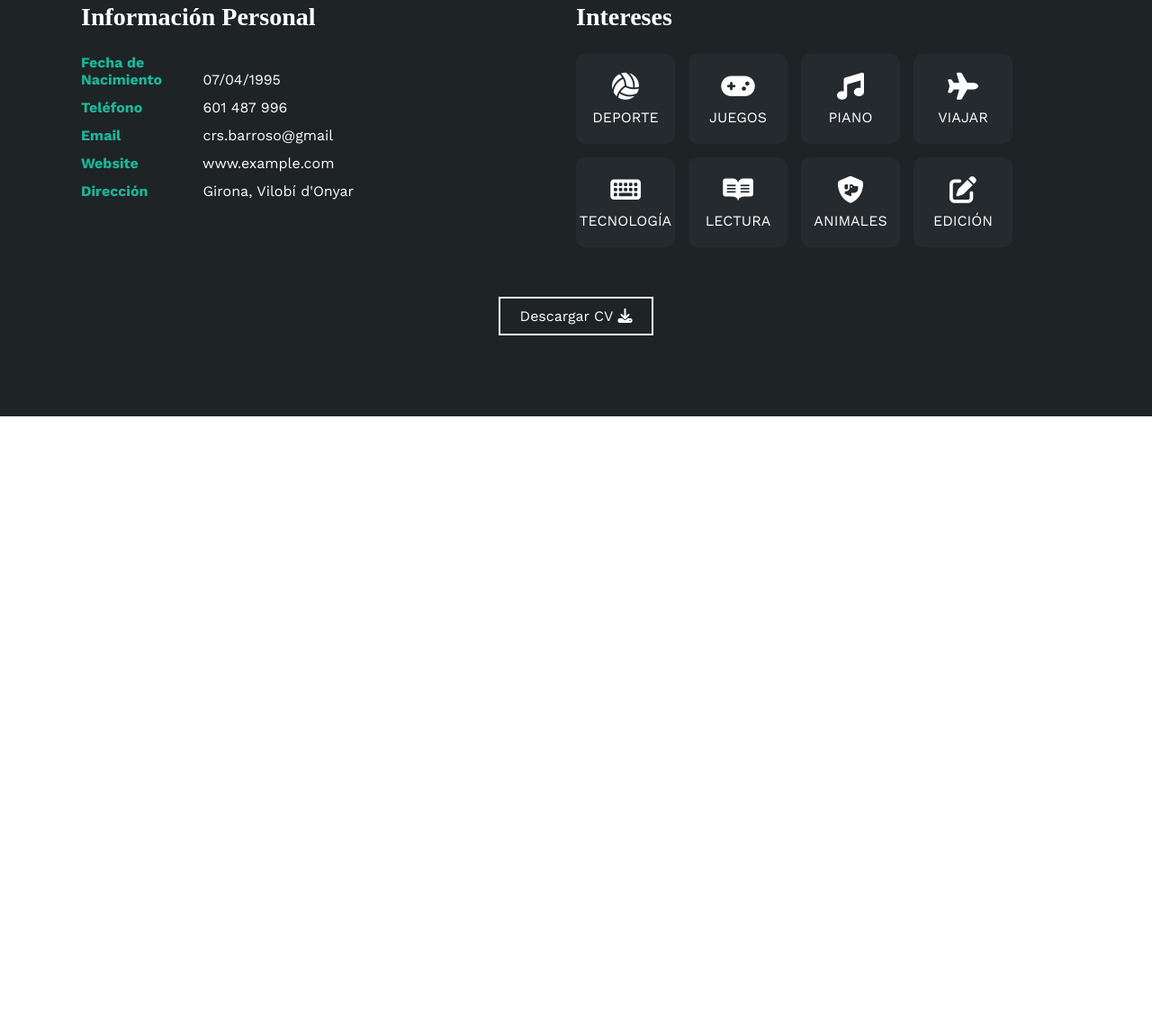
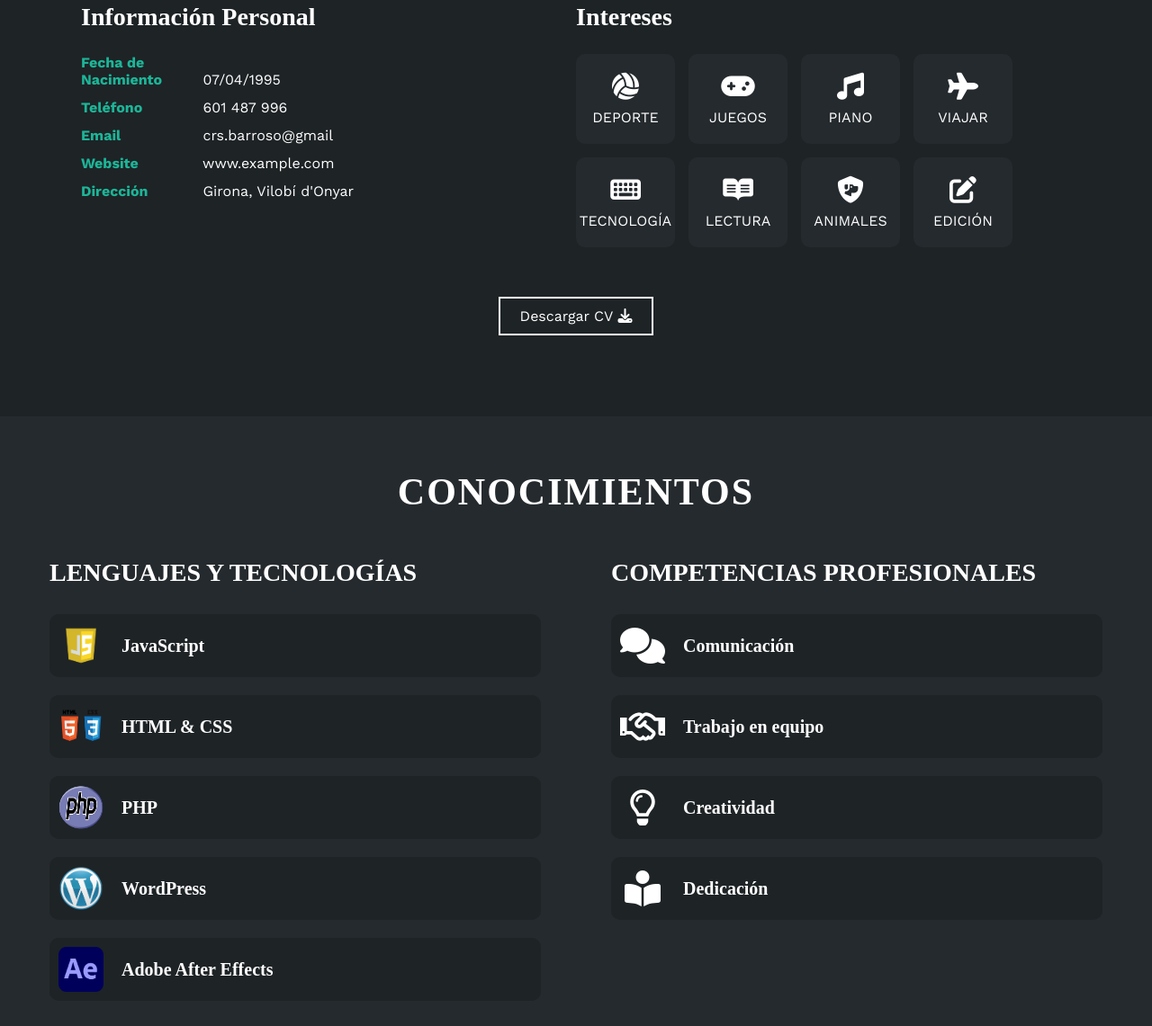
Before and after one commit to Barros16/Portfolio, a plain HTML site: page index.html in a window 1280 px wide. Shown: the part 1026-2167 px from the top of the page at 90% size. Before the commit the page ends 1489 px from the top, so only its background shows below. Drawn offline with nearby package versions, Linux system fonts and the light colour scheme.

Commit message:
Conocimientos HTML y CSS

```diff
--- a/index.html
+++ b/index.html
@@ -18,7 +18,7 @@
                     <ul>
                         <li><a href="#inicio">INICIO</a></li>
                         <li><a href="#sobremi">SOBRE MI</a></li>
-                        <li><a href="#conocimentos">CONOCIMENTOS</a></li>
+                        <li><a href="#skills">CONOCIMENTOS</a></li>
                         <li><a href="#curriculum">CURRICULUM</a></li>
                         <li><a href="#portfolio">PORTFOLIO</a></li>
                         <li><a href="#contacto">CONTACTO</a></li>
@@ -123,5 +123,64 @@
                 <span class="overlay"></span>
            </button>
             </div>
+         </section>
+
+         <!-- SECCIÓN CONOCIMIENTOS -->
+         <section class="skills" id="skills">
+            <div class="contenido-seccion">
+                <h2>Conocimientos</h2>
+                <div class="fila">
+                    <!-- Lenguajes y tecnologías -->
+                    <div class="col">
+                        <h3>Lenguajes y tecnologías</h3>
+                        <ul class="skills-list">
+                            <li>
+                                <img src="Img/javascript.png" alt="Icono de JavaScript">
+                                <span>JavaScript</span>
+                            </li>
+                            <li>
+                                <img src="Img/htmlcss.png" alt="Icono de HTML y CSS">
+                                <span>HTML & CSS</span>
+                            </li>
+                            <li>
+                                <img src="Img/php.png" alt="Icono de PHP">
+                                <span>PHP</span>
+                            </li>
+                            <li>
+                                <img src="Img/wordpress.png" alt="Icono de Wordpress">
+                                <span>WordPress</span>
+                            </li>
+                            <li>
+                                <img src="Img/adobe.png" alt="Icono de After Effects">
+                                <span>Adobe After Effects</span>
+                            </li>
+                        </ul>
+                    </div>
+
+                    <!-- Competencias profesionales -->
+                    <div class="col">
+                        <h3>Competencias profesionales</h3>
+                        <ul class="skills-list">
+                            <li>
+                                <i class="fa-solid fa-comments fa-2x"></i>
+                                <span>Comunicación</span>
+                            </li>
+                            <li>
+                                <i class="fa-regular fa-handshake fa-2x"></i>
+                                <span>Trabajo en equipo</span>
+                            </li>
+                            <li>
+                                <i class="fa-regular fa-lightbulb fa-2x"></i>
+                                <span>Creatividad</span>
+                            </li>
+                            <li>
+                                <i class="fa-solid fa-book-open-reader fa-2x"></i>
+                                <span>Dedicación</span>
+                            </li>
+                        </ul>
+                    </div>
+                </div>
+            </div>
+        </section>
     </body>
 </html>
--- a/style.css
+++ b/style.css
@@ -122,6 +122,8 @@ html{
     background-color: #1CB698;
 }
 
+/* SECCIÓN SOBRE MI */
+
 .sobremi{
     background-color: #1e2326;
     color: #fff;
@@ -136,8 +138,8 @@ html{
     font-family: 'Righteous';
     text-align: center;
     padding: 20px 0;
+}
 
-}
 .sobremi .contenido-seccion p{
     font: 18px;
     line-height: 22px;
@@ -239,3 +241,119 @@ html{
 .sobremi button:hover .overlay{
     width: 100%;
 }
+
+/* SECCIÓN CONOCIMIENTOS */
+.skills {
+    background-color: #252A2E;
+    color: #fff;
+    padding: 60px 20px;
+}
+
+.skills .contenido-seccion {
+    max-width: 1200px;
+    margin: 0 auto;
+}
+
+.skills h2 {
+    font-size: 42px;
+    font-family: 'Righteous';
+    text-align: center;
+    margin-bottom: 50px;
+    color: #ffffff;
+    text-transform: uppercase;
+    letter-spacing: 2px;
+}
+
+.skills .fila {
+    display: flex;
+    justify-content: space-between;
+    gap: 40px;
+}
+
+.skills .col {
+    width: 48%;
+    padding: 0 15px;
+}
+
+.skills .col h3 {
+    font-size: 28px;
+    font-family: 'Righteous';
+    margin-bottom: 30px;
+    color: #ffffff;
+    text-transform: uppercase;
+}
+
+.skills .skills-list {
+    list-style: none;
+    padding: 0;
+}
+
+.skills .skills-list li {
+    display: flex;
+    align-items: center;
+    margin-bottom: 20px;
+    padding: 10px;
+    background-color: #1e2326;
+    border-radius: 10px;
+    transition: background-color 0.3s ease;
+    height: 70px;
+}
+
+.skills .skills-list li span {
+    font-size: 20px;
+    font-family: 'Poppins', sans-serif;
+    font-weight: 600;
+    color: #fff;
+    flex: 1;
+}
+
+.skills-list i {
+    font-size: 40px;
+    margin-right: 20px;
+    display: flex;
+    justify-content: center;
+    align-items: center;
+    width: 50px;
+    height: 50px;
+    text-align: center;
+    line-height: 50px;
+}
+
+.skills .skills-list li:hover {
+    background-color: #FF6F61;
+    color: #fff;
+}
+
+.skills .skills-list li img,
+.skills .skills-list li i {
+    width: 50px;
+    height: 50px;
+    margin-right: 20px;
+    display: inline-block;
+    vertical-align: middle;
+    transition: transform 0.3s ease;
+}
+
+.skills .skills-list li:hover img,
+.skills .skills-list li:hover i {
+    transform: scale(1.1);
+}
+
+.skills .skills-list li span {
+    font-size: 20px;
+    font-family: 'Righteous';
+    font-weight: 600;
+    color: #fff;
+}
+
+/* Responsividad */
+@media (max-width: 768px) {
+    .skills .fila {
+        flex-direction: column;
+    }
+
+    .skills .col {
+        width: 100%;
+        margin-bottom: 30px;
+    }
+}
```
Also changed, not shown: Img/adobe.png (added), Img/comunicacion.png (added), Img/dedica.png (added), Img/htmlcss.png (added), Img/idea.png (added), Img/javascript.png (added), Img/php.png (added), Img/trabajoequipo.png (added), Img/wordpress.png (added).
